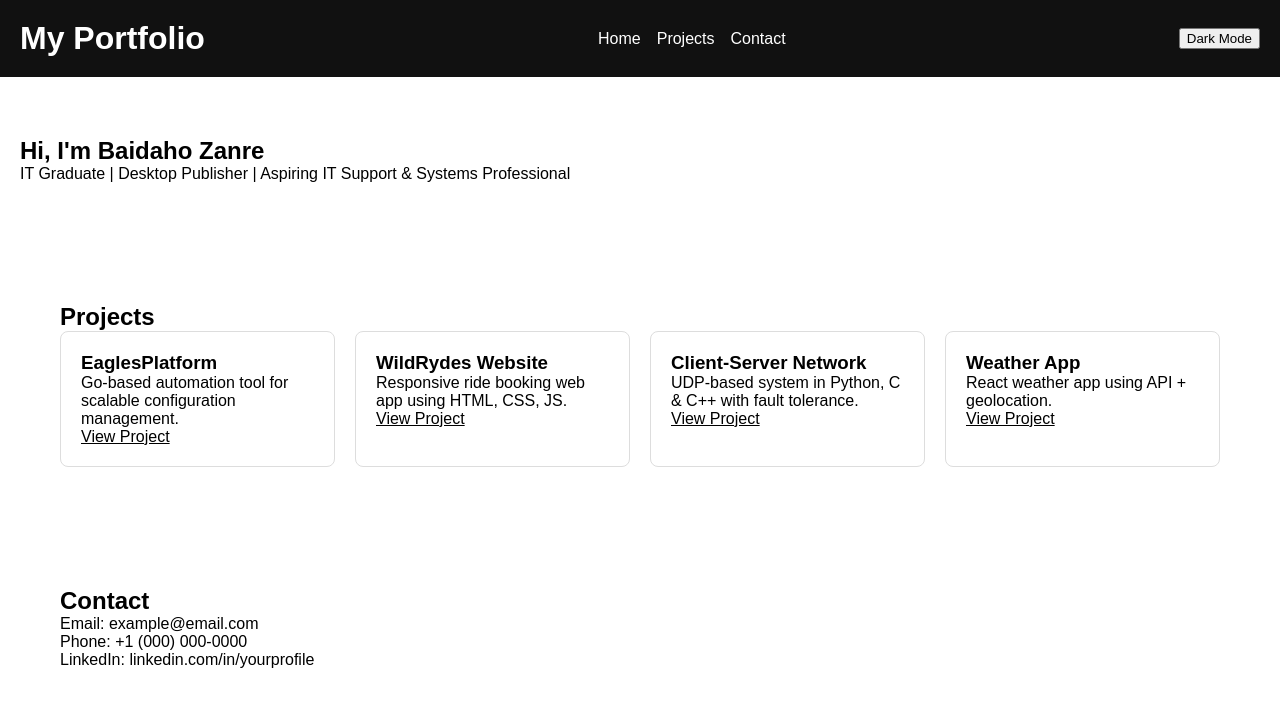
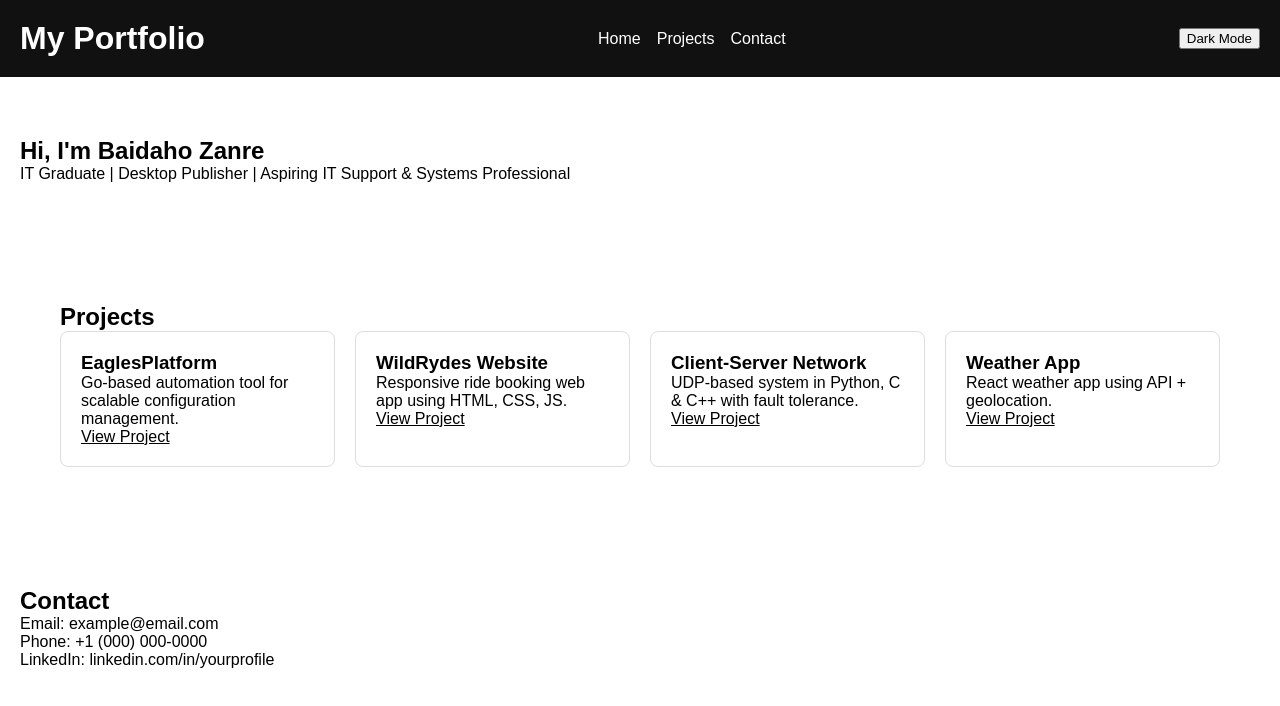
Before and after one commit to bz0074/Portfolio, a React (Vite) app: page / in a window 1280 px wide. Shown: the top 706 px of the page. Built offline with nearby package versions, Linux system fonts and the light colour scheme.

Commit message:
Update Contact.jsx

```diff
--- a/src/pages/Contact.jsx
+++ b/src/pages/Contact.jsx
@@ -1,6 +1,6 @@
 function Contact() {
   return (
-    <section id="contact" style={{ padding: "60px" }}>
+    <section id="contact">
       <h2>Contact</h2>
       <p>Email: example@email.com</p>
       <p>Phone: +1 (000) 000-0000</p>
```
